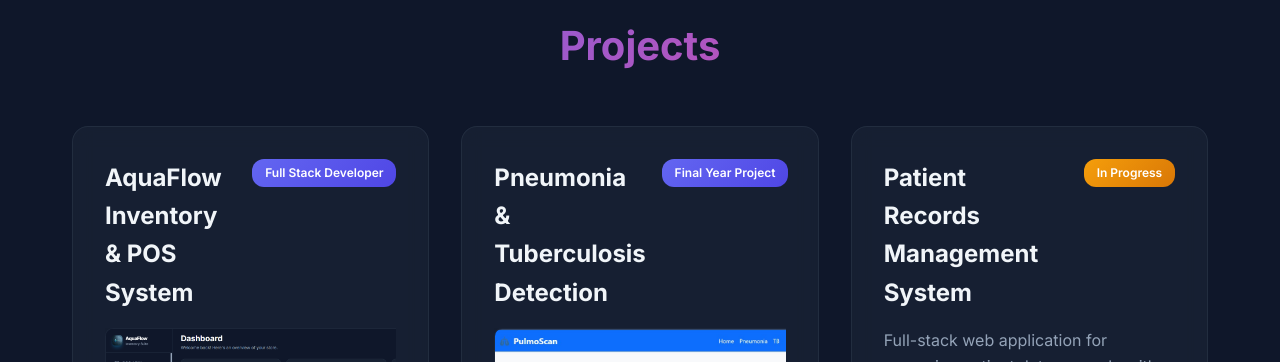
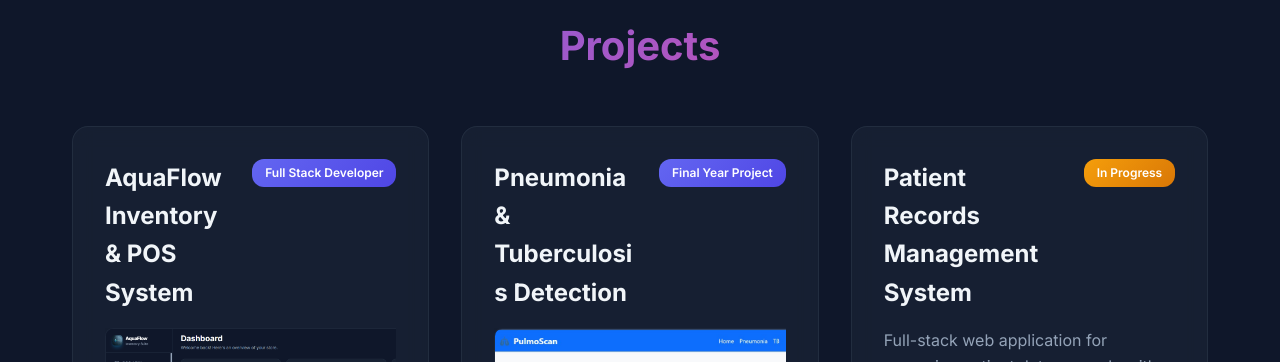
Before and after one commit to aizazahmadbuttah/portfolio, a React (Vite) app: page /project/1 in a window 1280 px wide. Shown: the part 2700-3062 px from the top of the page. Built offline with nearby package versions, Linux system fonts and the light colour scheme.

Commit message:
style: Prevent project cards from expanding beyond viewport and ensure word wrapping on titles

```diff
--- a/src/App.css
+++ b/src/App.css
@@ -379,6 +379,9 @@ main {
     transition: all 0.3s ease;
     display: flex;
     flex-direction: column;
+    min-width: 0;
+    /* Ensures inner gallery doesn't stretch card wider than screen */
+    max-width: 100%;
 }
 
 .project-card:hover {
@@ -399,6 +402,8 @@ main {
     font-size: 1.5rem;
     color: var(--text-color);
     flex: 1;
+    word-break: break-word;
+    /* Prevent long titles from stretching out of bounds */
 }
 
 .project-badge {
@@ -470,6 +475,7 @@ main {
     padding-bottom: 0.8rem;
     scrollbar-width: thin;
     scrollbar-color: var(--primary-color) var(--input-bg);
+    width: 100%;
 }
 
 .project-gallery::-webkit-scrollbar {
```
